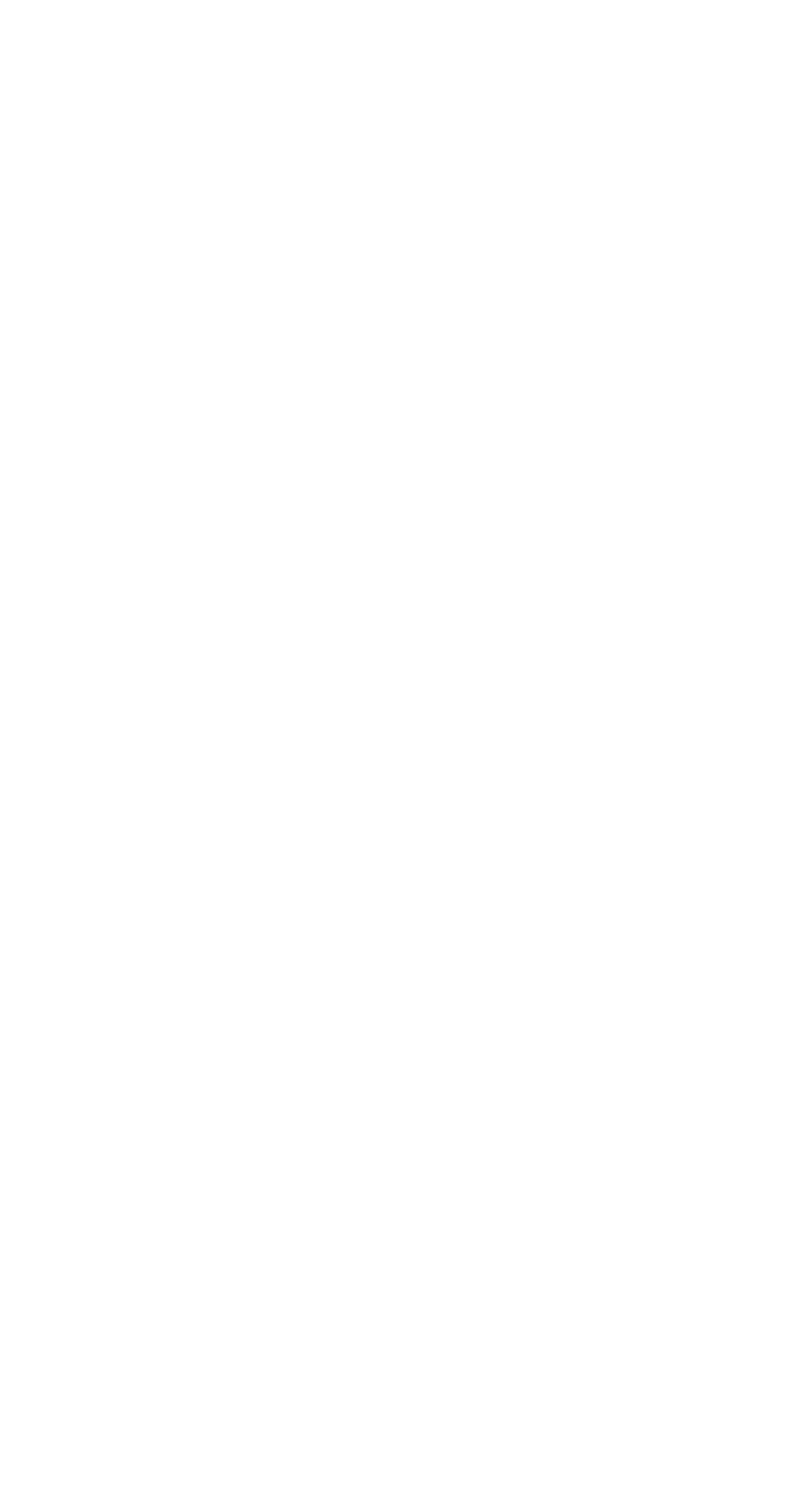
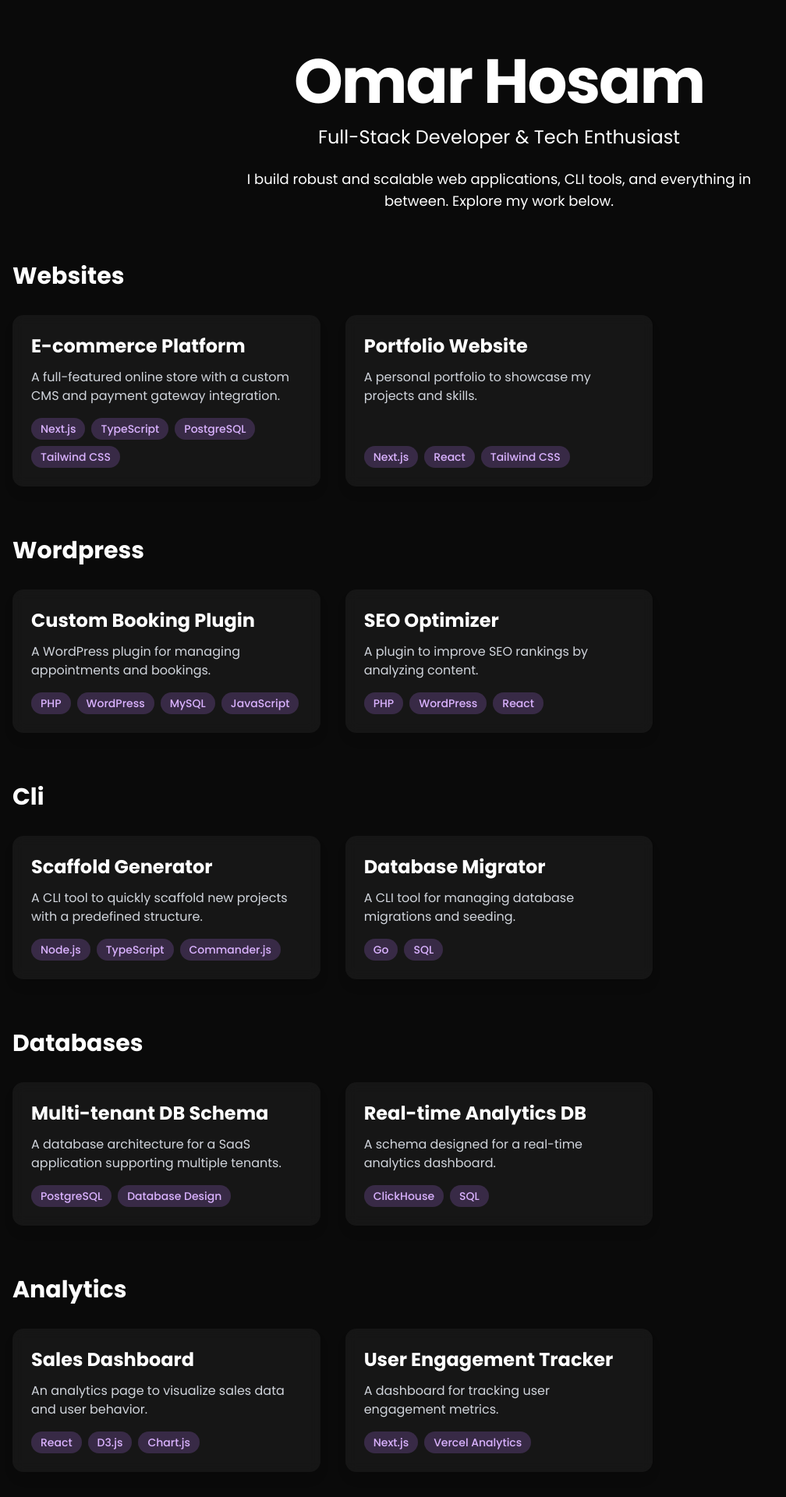
Before and after one commit to OmarHosamCodes/portfolio.omarhosamcodes, a Next.js app: page / in a window 1280 px wide. Shown: the top 1920 px of the page at 78% size, without its empty margins (0-1008 px from the left). Before the commit the page ends 800 px from the top, so only its background shows below. Built offline with nearby package versions, Linux system fonts and the light colour scheme.

Commit message:
feat: add ProjectCard component, integrate framer-motion for animations, and update layout and global styles

```diff
--- a/package.json
+++ b/package.json
@@ -18,6 +18,7 @@
 		"@t3-oss/env-nextjs": "^0.12.0",
 		"class-variance-authority": "^0.7.1",
 		"clsx": "^2.1.1",
+		"framer-motion": "^12.23.12",
 		"lucide-react": "^0.536.0",
 		"next": "^15.2.3",
 		"react": "^19.0.0",
--- a/src/app/layout.tsx
+++ b/src/app/layout.tsx
@@ -19,7 +19,7 @@ export default function RootLayout({
 	children,
 }: Readonly<{ children: React.ReactNode }>) {
 	return (
-		<html lang="en" className={`${poppins.variable}`}>
+		<html lang="en" className={`${poppins.variable} dark`}>
 			<body>{children}</body>
 		</html>
 	);
--- a/src/app/page.tsx
+++ b/src/app/page.tsx
@@ -1,3 +1,136 @@
+import ProjectCard from "@/components/ProjectCard";
+
 export default function HomePage() {
-	return <></>;
+	const projects = {
+		websites: [
+			{
+				title: "E-commerce Platform",
+				description:
+					"A full-featured online store with a custom CMS and payment gateway integration.",
+				tags: ["Next.js", "TypeScript", "PostgreSQL", "Tailwind CSS"],
+			},
+			{
+				title: "Portfolio Website",
+				description: "A personal portfolio to showcase my projects and skills.",
+				tags: ["Next.js", "React", "Tailwind CSS"],
+			},
+		],
+		wordpress: [
+			{
+				title: "Custom Booking Plugin",
+				description:
+					"A WordPress plugin for managing appointments and bookings.",
+				tags: ["PHP", "WordPress", "MySQL", "JavaScript"],
+			},
+			{
+				title: "SEO Optimizer",
+				description: "A plugin to improve SEO rankings by analyzing content.",
+				tags: ["PHP", "WordPress", "React"],
+			},
+		],
+		cli: [
+			{
+				title: "Scaffold Generator",
+				description:
+					"A CLI tool to quickly scaffold new projects with a predefined structure.",
+				tags: ["Node.js", "TypeScript", "Commander.js"],
+			},
+			{
+				title: "Database Migrator",
+				description: "A CLI tool for managing database migrations and seeding.",
+				tags: ["Go", "SQL"],
+			},
+		],
+		databases: [
+			{
+				title: "Multi-tenant DB Schema",
+				description:
+					"A database architecture for a SaaS application supporting multiple tenants.",
+				tags: ["PostgreSQL", "Database Design"],
+			},
+			{
+				title: "Real-time Analytics DB",
+				description: "A schema designed for a real-time analytics dashboard.",
+				tags: ["ClickHouse", "SQL"],
+			},
+		],
+		analytics: [
+			{
+				title: "Sales Dashboard",
+				description:
+					"An analytics page to visualize sales data and user behavior.",
+				tags: ["React", "D3.js", "Chart.js"],
+			},
+			{
+				title: "User Engagement Tracker",
+				description: "A dashboard for tracking user engagement metrics.",
+				tags: ["Next.js", "Vercel Analytics"],
+			},
+		],
+		mobile: [
+			{
+				title: "Task Manager App",
+				description:
+					"A cross-platform mobile app for managing tasks and to-do lists.",
+				tags: ["React Native", "Firebase"],
+			},
+			{
+				title: "Workout Logger",
+				description: "A mobile app to log workouts and track progress.",
+				tags: ["Flutter", "Dart", "SQLite"],
+			},
+		],
+		apis: [
+			{
+				title: "RESTful API for a Blog",
+				description:
+					"A RESTful API for a blogging platform with JWT authentication.",
+				tags: ["Node.js", "Express", "MongoDB"],
+			},
+			{
+				title: "GraphQL API for E-commerce",
+				description: "A GraphQL API for an e-commerce platform.",
+				tags: ["Apollo Server", "GraphQL", "PostgreSQL"],
+			},
+		],
+	};
+
+	return (
+		<main className="min-h-screen bg-background text-white">
+			<div className="container mx-auto px-4 py-16">
+				<section className="mb-16 text-center">
+					<h1 className="font-extrabold text-5xl tracking-tight sm:text-[5rem]">
+						Omar Hosam
+					</h1>
+					<p className="mt-4 text-2xl">
+						Full-Stack Developer & Tech Enthusiast
+					</p>
+					<p className="mx-auto mt-6 max-w-2xl text-lg">
+						I build robust and scalable web applications, CLI tools, and
+						everything in between. Explore my work below.
+					</p>
+				</section>
+
+				<div className="space-y-16">
+					{Object.entries(projects).map(([category, projectList]) => (
+						<section key={category}>
+							<h2 className="mb-8 font-bold text-3xl capitalize">
+								{category.replace(/_/g, " ")}
+							</h2>
+							<div className="grid grid-cols-1 gap-8 md:grid-cols-2 lg:grid-cols-3">
+								{projectList.map((project) => (
+									<ProjectCard
+										key={project.title}
+										title={project.title}
+										description={project.description}
+										tags={project.tags}
+									/>
+								))}
+							</div>
+						</section>
+					))}
+				</div>
+			</div>
+		</main>
+	);
 }
--- /dev/null
+++ b/src/components/ProjectCard.tsx
@@ -0,0 +1,39 @@
+"use client";
+
+import { motion } from "framer-motion";
+import type { FC } from "react";
+
+interface ProjectCardProps {
+	title: string;
+	description: string;
+	tags: string[];
+}
+
+const cardVariants = {
+	hidden: { opacity: 0, y: 20 },
+	visible: { opacity: 1, y: 0 },
+};
+
+const ProjectCard: FC<ProjectCardProps> = ({ title, description, tags }) => {
+	return (
+		<motion.div
+			variants={cardVariants}
+			className="flex h-full flex-col rounded-xl bg-white/5 p-6 shadow-lg backdrop-blur-sm transition-all duration-300 hover:bg-white/10 hover:shadow-2xl"
+		>
+			<h3 className="mb-3 font-bold text-2xl text-white">{title}</h3>
+			<p className="mb-4 flex-grow text-gray-300">{description}</p>
+			<div className="mt-auto flex flex-wrap gap-2">
+				{tags.map((tag) => (
+					<span
+						key={tag}
+						className="rounded-full bg-purple-400/20 px-3 py-1 font-medium text-purple-300 text-sm"
+					>
+						{tag}
+					</span>
+				))}
+			</div>
+		</motion.div>
+	);
+};
+
+export default ProjectCard;
--- a/src/styles/globals.css
+++ b/src/styles/globals.css
@@ -4,7 +4,7 @@
 @custom-variant dark (&:is(.dark *));
 
 @theme {
-	--font-sans: var(--font-geist-sans), ui-sans-serif, system-ui, sans-serif,
+	--font-sans: var(--font-poppins), ui-sans-serif, system-ui, sans-serif,
 		"Apple Color Emoji", "Segoe UI Emoji", "Segoe UI Symbol", "Noto Color Emoji";
 }
 
@@ -116,10 +116,10 @@
 }
 
 @layer base {
-  * {
-    @apply border-border outline-ring/50;
+	* {
+		@apply border-border outline-ring/50;
 	}
-  body {
-    @apply bg-background text-foreground;
+	body {
+		@apply bg-background text-foreground;
 	}
 }
```
Also changed, not shown: 1 other file (tests, documents, lock files or other folders).
